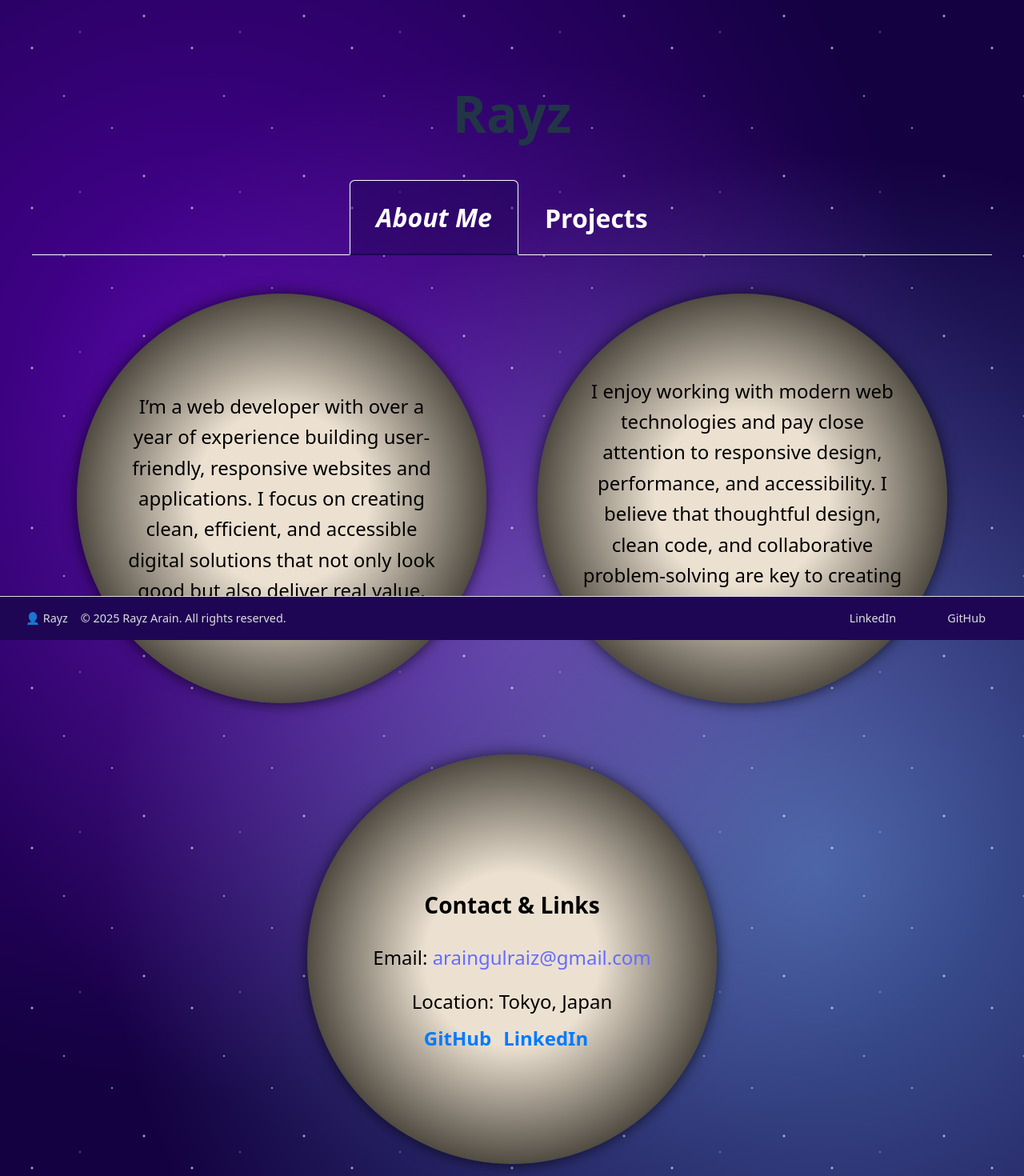
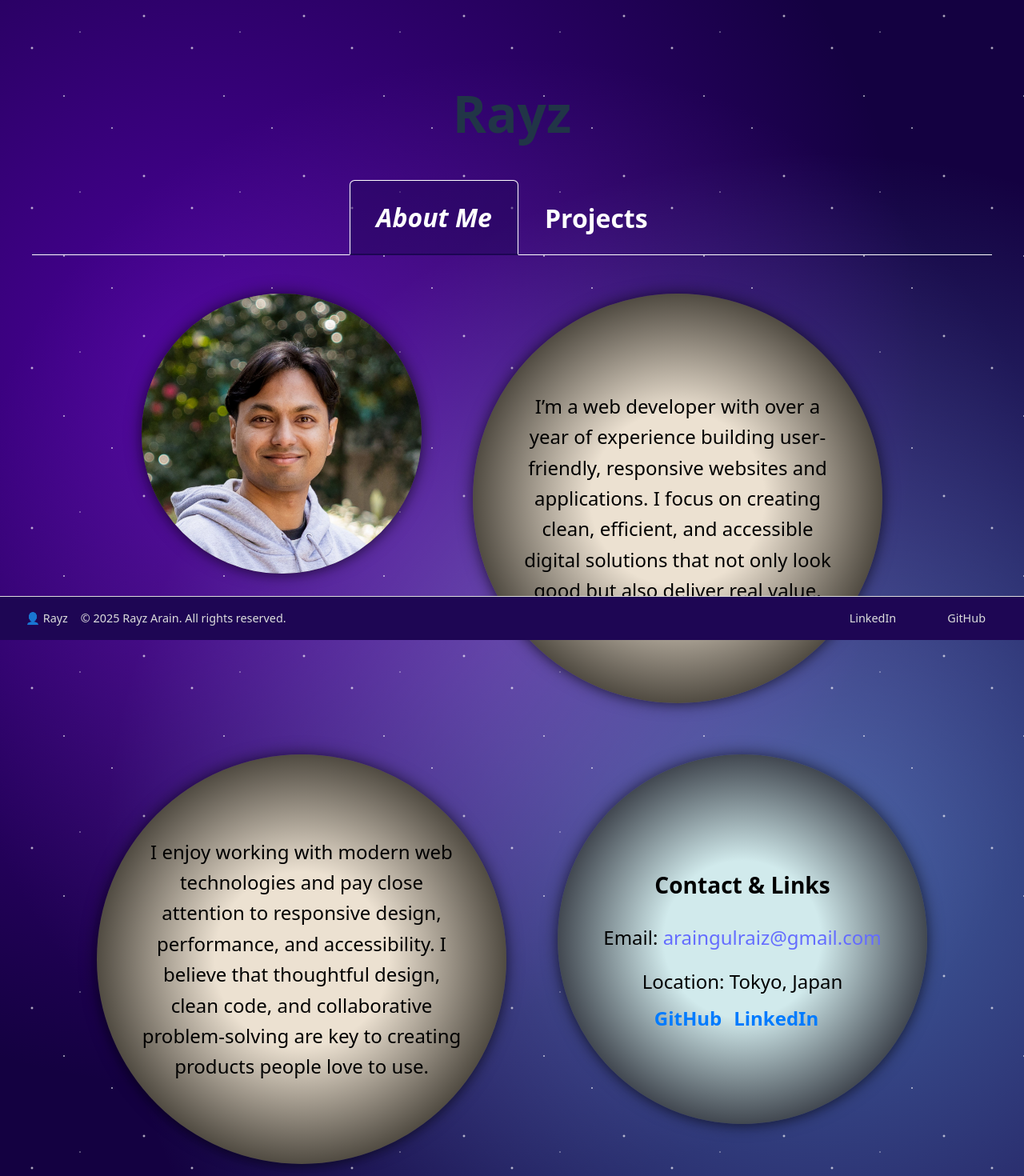
Before and after one commit to authorminator/rayz_portfolio_space, a React (Vite) app: page / in a window 1280 px wide. Shown: the top 1470 px of the page at 80% size. Built offline with nearby package versions, Linux system fonts and the light colour scheme.

Commit message:
planets design, and dynamic shadows - done 2

```diff
--- a/src/components/About.css
+++ b/src/components/About.css
@@ -16,14 +16,6 @@
 }
 
 .about-description {
-  background: radial-gradient(
-    circle,
-    rgb(236, 225, 209) 0%,
-    rgb(236, 225, 209) 30%,
-    rgb(45, 41, 33) 80%,
-    rgb(45, 41, 33) 95%,
-    rgb(0, 0, 0) 100%
-  );
   /* border-radius: 50%; */
   box-shadow: 0 4px 8px rgba(0, 0, 0, 0.1);
   padding: 3.5rem;
@@ -39,13 +31,60 @@
   overflow-wrap: break-word;
 }
 
+.background-warm {
+  background: radial-gradient(
+    circle,
+    rgb(236, 225, 209) 0%,
+    rgb(236, 225, 209) 30%,
+    rgb(45, 41, 33) 80%,
+    rgb(45, 41, 33) 95%,
+    rgb(0, 0, 0) 100%
+  );
+}
+
+.background-cool {
+  background: radial-gradient(
+    circle,
+    rgb(209, 234, 236) 0%,
+    rgb(209, 234, 236) 30%,
+    rgb(33, 35, 45) 80%,
+    rgb(33, 35, 45) 95%,
+    rgb(0, 0, 0) 100%
+  );
+}
+
+.padding-0 {
+  padding: 0;
+}
+
+.img-container {
+  padding: 0;
+  display: flex;
+  flex-direction: column;
+  align-items: center;
+  justify-content: center;
+  width: 350px;
+  height: 350px;
+}
+
+.margin-top-30 {
+  margin-top: 30%;
+}
+
+.profile-img {
+  width: 100%;
+  height: 100%;
+  object-fit: cover;
+  border-radius: 50%;
+}
+
 .circle {
   border-radius: 50%;
 }
 
-.width-300 {
-  width: 300px;
-  height: 300px;
+.width-350 {
+  max-width: 350px;
+  height: 350px;
 }
 
 .width-400 {
--- a/src/components/About.jsx
+++ b/src/components/About.jsx
@@ -9,18 +9,27 @@ function About() {
     <section id="about" className="about-section">
       <div className="about-content">
         <BoxWithShadow>
-          <div className="about-description circle width-400">
+          <div className="about-description circle background-warm img-container">
+            <img
+              src={portfolioContent.personal.profileIcon}
+              alt={portfolioContent.personal.name}
+              className="profile-img"
+            />
+          </div>
+        </BoxWithShadow>
+        <BoxWithShadow>
+          <div className="about-description circle background-warm width-400">
             <p>{about.intro}</p>
           </div>
         </BoxWithShadow>
         <BoxWithShadow>
-          <div className="about-description circle width-400">
+          <div className="about-description circle background-warm width-400">
             <p>{about.description}</p>
           </div>
         </BoxWithShadow>
 
         <BoxWithShadow style={{ width: "100%" }}>
-          <div className="about-description circle width-400 contact-info">
+          <div className="about-description circle background-cool width-350 contact-info">
             <h3>Contact & Links</h3>
             <p>
               Email:{" "}
```
